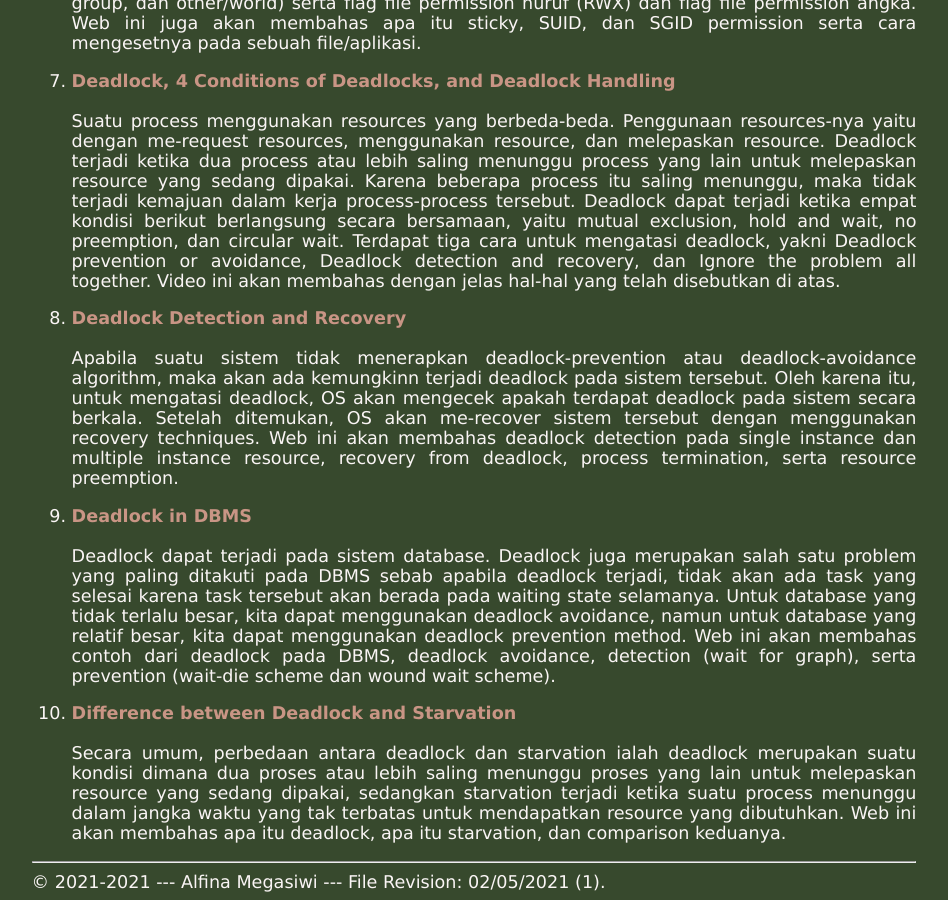
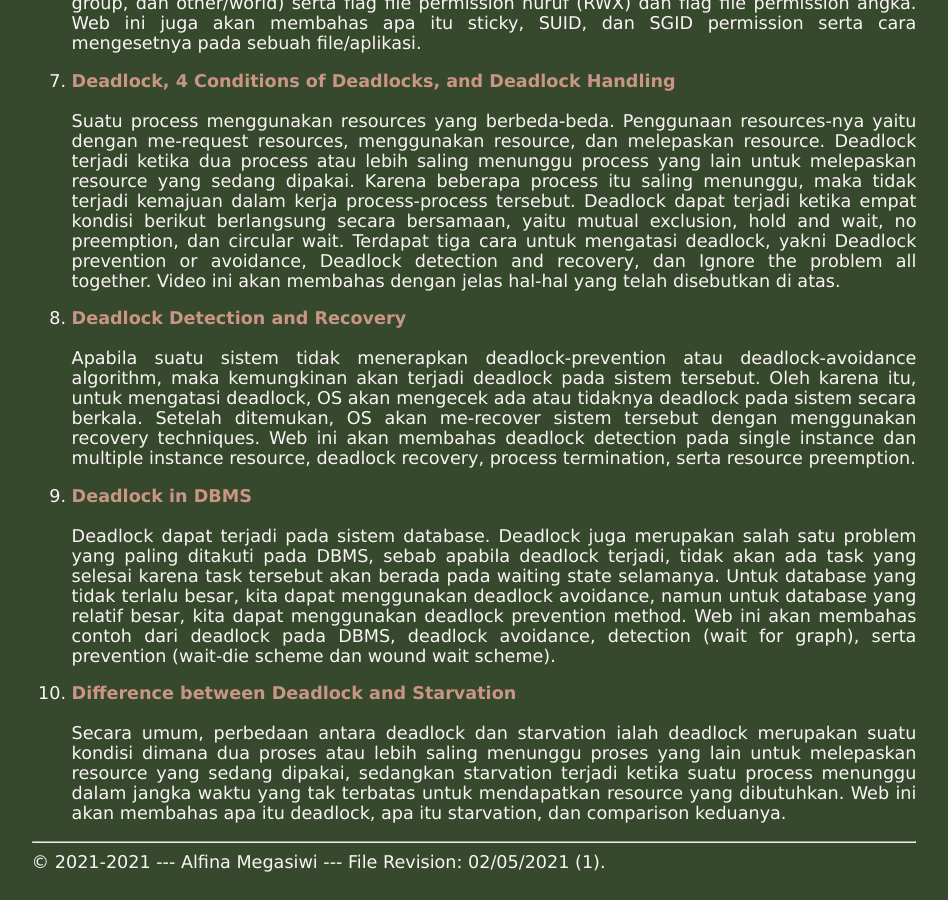
Before and after one commit to alfina-megasiwi/os211, a Jekyll site: the page built from w07.md, in a window 1280 px wide and 900 px high, scrolled down 1334 px. Shown: the whole window, without its empty margins (166-1114 px from the left). Built offline with Jekyll 4.4.1, drawn with Linux system fonts in a browser that asks for light colours; our own code applies the rules of GitHub Pages for plain Markdown files.

Commit message:
finish w07

```diff
--- a/w07.md
+++ b/w07.md
@@ -29,10 +29,10 @@ Suatu process menggunakan resources yang berbeda-beda. Penggunaan resources-nya
 
 8. [Deadlock Detection and Recovery
 ](https://www.studytonight.com/operating-system/deadlock-detection-and-recovery-in-os)<br><br>
-Apabila suatu sistem tidak menerapkan deadlock-prevention atau deadlock-avoidance algorithm, maka akan ada kemungkinn terjadi deadlock pada sistem tersebut. Oleh karena itu, untuk mengatasi deadlock, OS akan mengecek apakah terdapat deadlock pada sistem secara berkala. Setelah ditemukan, OS akan me-recover sistem tersebut dengan menggunakan recovery techniques. Web ini akan membahas deadlock detection pada single instance dan multiple instance resource, recovery from deadlock, process termination, serta resource preemption.
+Apabila suatu sistem tidak menerapkan deadlock-prevention atau deadlock-avoidance algorithm, maka kemungkinan akan terjadi deadlock pada sistem tersebut. Oleh karena itu, untuk mengatasi deadlock, OS akan mengecek ada atau tidaknya deadlock pada sistem secara berkala. Setelah ditemukan, OS akan me-recover sistem tersebut dengan menggunakan recovery techniques. Web ini akan membahas deadlock detection pada single instance dan multiple instance resource, deadlock recovery, process termination, serta resource preemption.
 
 9. [Deadlock in DBMS](https://www.javatpoint.com/deadlock-in-dbms)<br><br>
-Deadlock dapat terjadi pada sistem database. Deadlock juga merupakan salah satu problem yang paling ditakuti pada DBMS sebab apabila deadlock terjadi, tidak akan ada task yang selesai karena task tersebut akan berada pada waiting state selamanya. Untuk database yang tidak terlalu besar, kita dapat menggunakan deadlock avoidance, namun untuk database yang relatif besar, kita dapat menggunakan deadlock prevention method. Web ini akan membahas contoh dari deadlock pada DBMS, deadlock avoidance, detection (wait for graph), serta prevention (wait-die scheme dan wound wait scheme).
+Deadlock dapat terjadi pada sistem database. Deadlock juga merupakan salah satu problem yang paling ditakuti pada DBMS, sebab apabila deadlock terjadi, tidak akan ada task yang selesai karena task tersebut akan berada pada waiting state selamanya. Untuk database yang tidak terlalu besar, kita dapat menggunakan deadlock avoidance, namun untuk database yang relatif besar, kita dapat menggunakan deadlock prevention method. Web ini akan membahas contoh dari deadlock pada DBMS, deadlock avoidance, detection (wait for graph), serta prevention (wait-die scheme dan wound wait scheme).
 
 10. [Difference between Deadlock and Starvation](https://pediaa.com/what-is-the-difference-between-deadlock-and-starvation/)<br><br>
 Secara umum, perbedaan antara deadlock dan starvation ialah deadlock merupakan suatu kondisi dimana dua proses atau lebih saling menunggu proses yang lain untuk melepaskan resource yang sedang dipakai, sedangkan starvation terjadi ketika suatu process menunggu dalam jangka waktu yang tak terbatas untuk mendapatkan resource yang dibutuhkan. Web ini akan membahas apa itu deadlock, apa itu starvation, dan comparison keduanya.
```
Also changed, not shown: 7 other files.
